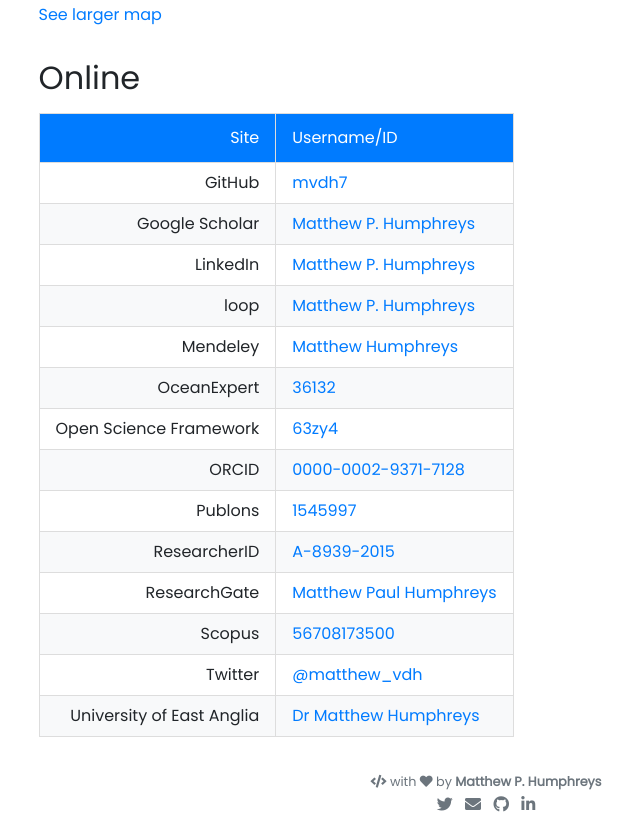
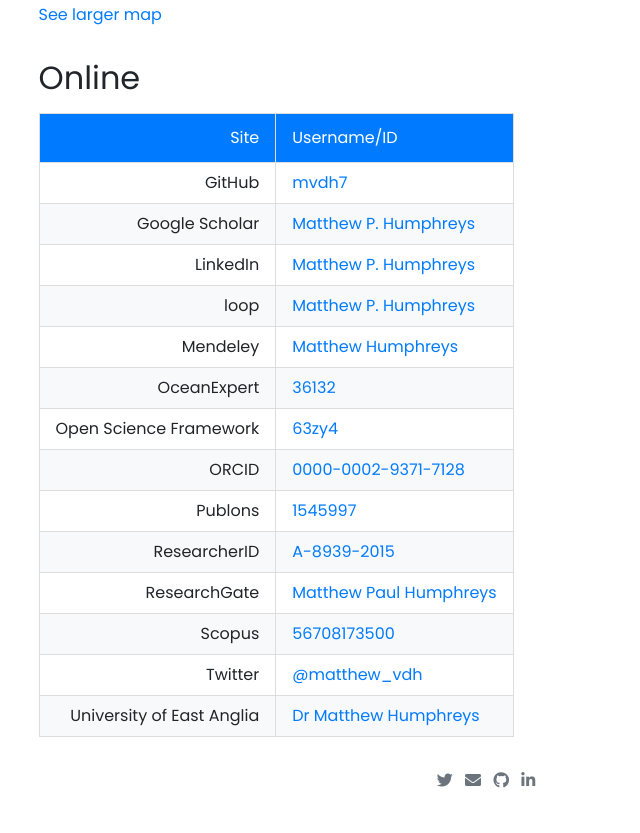
Before and after one commit to mvdh7/mvdh7.github.io, a Jekyll site: the page built from pages/contact.md, in a window 1280 px wide and 900 px high, scrolled down 608 px, cut to the strip 67-900 px from the top of the window. Shown: the whole strip, without its empty margins (154-794 px from the left). Built offline with Jekyll 4.4.1, drawn with Linux system fonts in a browser that asks for light colours; nearby versions of some CDN libraries; comment, search, counter and statistics services are not loaded; after the commit the page ends 1484 px from its top, so only the background shows below that.

Commit message:
Remove tagline

```diff
--- a/_includes/footer.html
+++ b/_includes/footer.html
@@ -1,9 +1,9 @@
 <footer class="mt-auto py-3 text-center">
 
-  <small class="text-muted mb-2">
+  <!--<small class="text-muted mb-2">
     <i class="fas fa-code"></i> with <i class="fas fa-heart"></i>
     by <strong>{{ site.author.name }}</strong>
-  </small>
+  </small>-->
 
   {% include social.html %}
 
```
